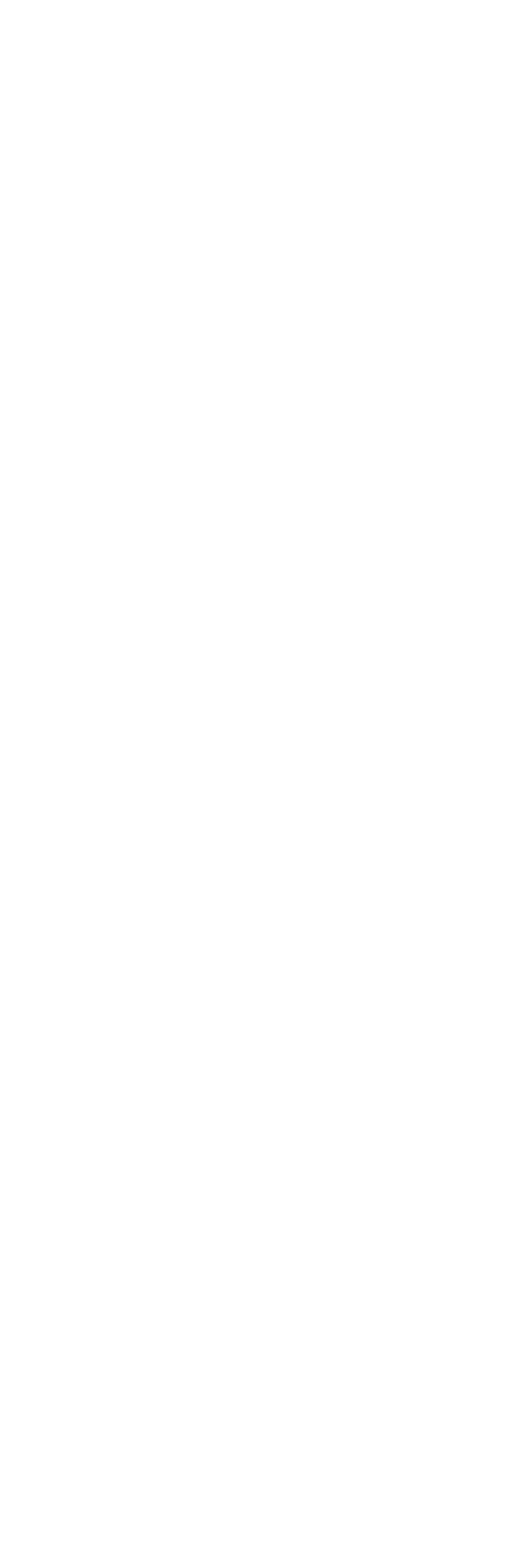
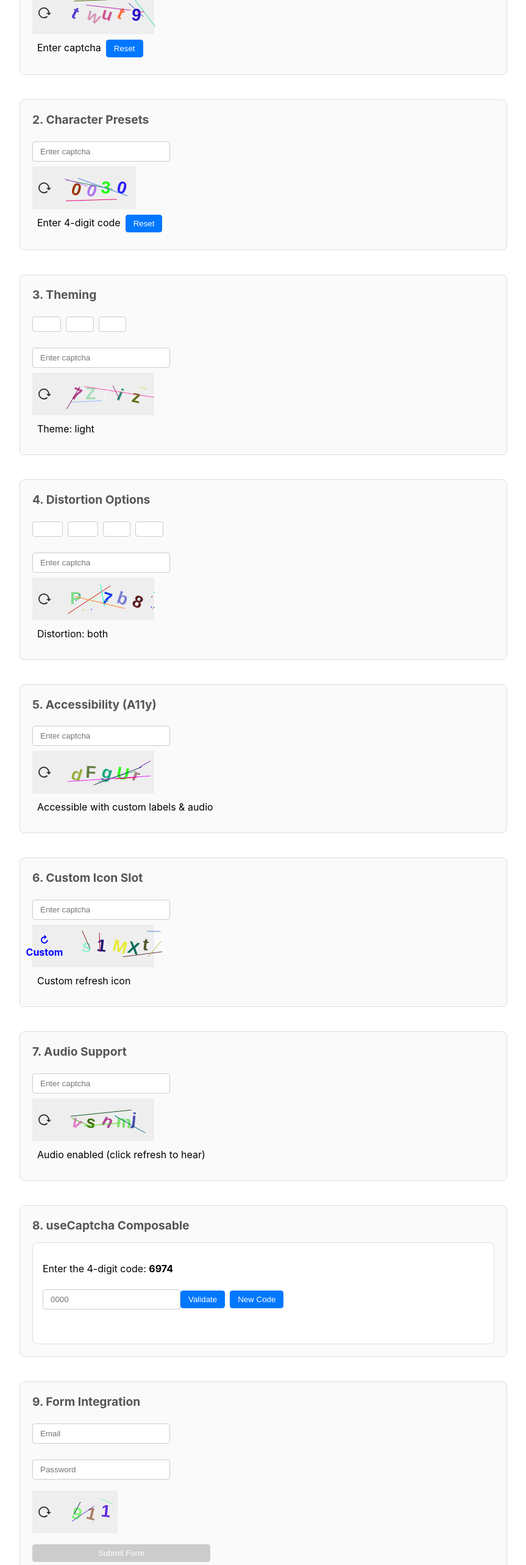
Before and after one commit to parsajiravand/vue-client-recaptcha, a Vue app: page / in a window 1280 px wide. Shown: the part 234-2800 px from the top of the page at 61% size, without its empty margins (208-1071 px from the left). Before the commit the page ends 800 px from the top, so only its background shows below. Built offline with nearby package versions, Linux system fonts and the light colour scheme.

Commit message:
Setup more samples

```diff
--- a/src/App.vue
+++ b/src/App.vue
@@ -1,28 +1,366 @@
-<script lang="ts" setup>
+<script setup lang="ts">
 import VueClientRecaptcha from "./components/vue-client-recaptcha.vue";
-import { ref } from "vue";
+import { useCaptcha } from "./composables/useCaptcha";
+import { ref, reactive } from "vue";
 
+// Basic v-model example
 const inputValue = ref("");
 const isValid = ref(false);
-const captchaRef = ref<InstanceType<typeof VueClientRecaptcha> | null>(null);
+const captchaRef = ref<any>(null);
 
-const getCaptchaCode = (value: string) => console.log("Code:", value);
-const checkValidCaptcha = (value: boolean) => console.log("Valid:", value);
+// Chars preset example
+const presetInput = ref("");
+const presetValid = ref(false);
+const presetCaptchaRef = ref<any>(null);
+
+// Theme example
+const themeInput = ref("");
+const themeValid = ref(false);
+const currentTheme = ref<"light" | "dark" | "auto">("light");
+
+// Distortion example
+const distortionInput = ref("");
+const distortionValid = ref(false);
+const distortionType = ref<"none" | "lines" | "dots" | "both">("both");
+
+// Accessibility example
+const a11yInput = ref("");
+const a11yValid = ref(false);
+
+// Custom icon example
+const iconInput = ref("");
+const iconValid = ref(false);
+
+// Audio example
+const audioInput = ref("");
+const audioValid = ref(false);
+
+// useCaptcha composable example
+const { code: composableCode, generate: generateCaptcha, validate: validateCaptcha, reset: resetCaptcha } = useCaptcha({
+  charsPreset: 'numeric',
+  count: 4
+});
+
+generateCaptcha();
+
+const composableInput = ref("");
+const composableMessage = ref("");
+
+// Form integration example
+const form = reactive({
+  email: '',
+  password: '',
+  captcha: ''
+});
+const formValid = ref(false);
+const formCaptchaRef = ref<any>(null);
+
+const submitForm = () => {
+  if (!formValid.value) {
+    alert('Please complete the captcha');
+    return;
+  }
+  alert('Form submitted successfully!');
+  form.email = '';
+  form.password = '';
+  form.captcha = '';
+  (formCaptchaRef as any)?.resetCaptcha?.();
+  formValid.value = false;
+};
+
+// Event handlers
+const getCaptchaCode = (code: string) => console.log("Code:", code);
+const checkValidCaptcha = (valid: boolean) => console.log("Valid:", valid);
+
+// Composable handlers
+const checkComposable = () => {
+  if (validateCaptcha(composableInput.value)) {
+    composableMessage.value = '✓ Correct!';
+  } else {
+    composableMessage.value = '✗ Try again';
+    generateCaptcha();
+  }
+};
 </script>
+
 <template>
-  <div>
+  <div class="app">
+    <h1>Vue Client Recaptcha v2 Examples</h1>
+
+    <!-- Basic v-model -->
+    <section class="example">
+      <h2>1. Basic v-model</h2>
       <input v-model="inputValue" placeholder="Enter captcha" />
-    <button @click="captchaRef?.resetCaptcha?.()">Reset Captcha</button>
       <VueClientRecaptcha
         ref="captchaRef"
         v-model="inputValue"
         v-model:valid="isValid"
-      :count="3"
         @getCode="getCaptchaCode"
         @isValid="checkValidCaptcha"
-      :radius="20"
       />
+      <p class="status" :class="{ valid: isValid }">{{ isValid ? '✓ Valid' : 'Enter captcha' }}</p>
+      <button @click="(captchaRef as any)?.resetCaptcha?.()">Reset</button>
+    </section>
+
+    <!-- Chars presets -->
+    <section class="example">
+      <h2>2. Character Presets</h2>
+      <input v-model="presetInput" placeholder="Enter captcha" />
+      <VueClientRecaptcha
+        ref="presetCaptchaRef"
+        v-model="presetInput"
+        v-model:valid="presetValid"
+        chars-preset="numeric"
+        :count="4"
+      />
+      <p class="status" :class="{ valid: presetValid }">{{ presetValid ? '✓ Valid (numeric)' : 'Enter 4-digit code' }}</p>
+      <button @click="(presetCaptchaRef as any)?.resetCaptcha?.()">Reset</button>
+    </section>
+
+    <!-- Theming -->
+    <section class="example">
+      <h2>3. Theming</h2>
+      <div class="controls">
+        <button @click="currentTheme = 'light'">Light</button>
+        <button @click="currentTheme = 'dark'">Dark</button>
+        <button @click="currentTheme = 'auto'">Auto</button>
+      </div>
+      <input v-model="themeInput" placeholder="Enter captcha" />
+      <VueClientRecaptcha
+        v-model="themeInput"
+        v-model:valid="themeValid"
+        :theme="currentTheme"
+      />
+      <p class="status" :class="{ valid: themeValid }">Theme: {{ currentTheme }}</p>
+    </section>
+
+    <!-- Distortion options -->
+    <section class="example">
+      <h2>4. Distortion Options</h2>
+      <div class="controls">
+        <button @click="distortionType = 'none'">None</button>
+        <button @click="distortionType = 'lines'">Lines</button>
+        <button @click="distortionType = 'dots'">Dots</button>
+        <button @click="distortionType = 'both'">Both</button>
+      </div>
+      <input v-model="distortionInput" placeholder="Enter captcha" />
+      <VueClientRecaptcha
+        v-model="distortionInput"
+        v-model:valid="distortionValid"
+        :distortion="distortionType"
+        :noise-dots="distortionType === 'dots' || distortionType === 'both' ? 15 : 0"
+        :noise-lines="distortionType === 'lines' || distortionType === 'both' ? 3 : -1"
+      />
+      <p class="status" :class="{ valid: distortionValid }">Distortion: {{ distortionType }}</p>
+    </section>
+
+    <!-- Accessibility -->
+    <section class="example">
+      <h2>5. Accessibility (A11y)</h2>
+      <input v-model="a11yInput" placeholder="Enter captcha" />
+      <VueClientRecaptcha
+        v-model="a11yInput"
+        v-model:valid="a11yValid"
+        refresh-label="Refresh the captcha code"
+        canvas-label="Visual captcha code"
+        :audio-enabled="true"
+      />
+      <p class="status" :class="{ valid: a11yValid }">Accessible with custom labels & audio</p>
+    </section>
+
+    <!-- Custom icon -->
+    <section class="example">
+      <h2>6. Custom Icon Slot</h2>
+      <input v-model="iconInput" placeholder="Enter captcha" />
+      <VueClientRecaptcha v-model="iconInput" v-model:valid="iconValid">
+        <template #icon>
+          <span style="color: blue; font-weight: bold; cursor: pointer">↻ Custom</span>
+        </template>
+      </VueClientRecaptcha>
+      <p class="status" :class="{ valid: iconValid }">Custom refresh icon</p>
+    </section>
+
+    <!-- Audio enabled -->
+    <section class="example">
+      <h2>7. Audio Support</h2>
+      <input v-model="audioInput" placeholder="Enter captcha" />
+      <VueClientRecaptcha
+        v-model="audioInput"
+        v-model:valid="audioValid"
+        :audio-enabled="true"
+      />
+      <p class="status" :class="{ valid: audioValid }">Audio enabled (click refresh to hear)</p>
+    </section>
+
+    <!-- useCaptcha composable -->
+    <section class="example">
+      <h2>8. useCaptcha Composable</h2>
+      <div class="composable-demo">
+        <p>Enter the 4-digit code: <strong>{{ composableCode }}</strong></p>
+        <input v-model="composableInput" placeholder="0000" maxlength="4" />
+        <button @click="checkComposable">Validate</button>
+        <button @click="resetCaptcha">New Code</button>
+        <p class="message" :class="{ success: composableMessage.includes('✓'), error: composableMessage.includes('✗') }">
+          {{ composableMessage }}
+        </p>
+      </div>
+    </section>
+
+    <!-- Form integration -->
+    <section class="example">
+      <h2>9. Form Integration</h2>
+      <form @submit.prevent="submitForm" class="form">
+        <input v-model="form.email" type="email" placeholder="Email" required />
+        <input v-model="form.password" type="password" placeholder="Password" required />
+        <VueClientRecaptcha
+          ref="formCaptchaRef"
+          v-model="form.captcha"
+          v-model:valid="formValid"
+          chars-preset="numeric"
+          :count="3"
+        />
+        <button type="submit" :disabled="!formValid">Submit Form</button>
+      </form>
+    </section>
+
+    <!-- CSS Variables demo -->
+    <section class="example">
+      <h2>10. CSS Variables (Theming)</h2>
+      <input v-model="iconInput" placeholder="Enter captcha" />
+      <VueClientRecaptcha
+        v-model="iconInput"
+        v-model:valid="iconValid"
+        class="custom-themed"
+      >
+        <template #icon>
+          <span style="color: var(--vcr-icon-color); font-weight: bold">↻ Themed</span>
+        </template>
+      </VueClientRecaptcha>
+      <p class="status" :class="{ valid: iconValid }">Custom CSS variables applied</p>
+    </section>
   </div>
 </template>
 
-<style></style>
+<style scoped>
+.app {
+  max-width: 800px;
+  margin: 0 auto;
+  padding: 20px;
+  font-family: -apple-system, BlinkMacSystemFont, 'Segoe UI', Roboto, sans-serif;
+}
+
+.example {
+  margin-bottom: 40px;
+  padding: 20px;
+  border: 1px solid #ddd;
+  border-radius: 8px;
+  background: #fafafa;
+}
+
+h1 {
+  text-align: center;
+  color: #333;
+}
+
+h2 {
+  margin-top: 0;
+  color: #555;
+  font-size: 1.2em;
+}
+
+input {
+  padding: 8px 12px;
+  border: 1px solid #ccc;
+  border-radius: 4px;
+  margin: 8px 0;
+  width: 200px;
+}
+
+.controls {
+  margin-bottom: 10px;
+}
+
+.controls button {
+  margin-right: 8px;
+  padding: 4px 8px;
+  cursor: pointer;
+  border: 1px solid #ccc;
+  border-radius: 4px;
+  background: white;
+}
+
+.controls button:hover {
+  background: #f0f0f0;
+}
+
+button {
+  margin: 8px 8px 8px 0;
+  padding: 6px 12px;
+  cursor: pointer;
+  border: 1px solid #0077ff;
+  border-radius: 4px;
+  background: #0077ff;
+  color: white;
+}
+
+button:hover {
+  background: #0056cc;
+}
+
+button:disabled {
+  background: #ccc;
+  border-color: #ccc;
+  cursor: not-allowed;
+}
+
+.status {
+  margin: 8px 0;
+  padding: 4px 8px;
+  border-radius: 4px;
+  display: inline-block;
+}
+
+.status.valid {
+  background: #d4edda;
+  color: #155724;
+  border: 1px solid #c3e6cb;
+}
+
+.form {
+  display: flex;
+  flex-direction: column;
+  gap: 10px;
+  max-width: 300px;
+}
+
+.composable-demo {
+  padding: 16px;
+  border: 1px solid #ddd;
+  border-radius: 8px;
+  background: white;
+}
+
+.message {
+  margin-top: 8px;
+  padding: 4px 8px;
+  border-radius: 4px;
+  font-weight: bold;
+}
+
+.message.success {
+  background: #d4edda;
+  color: #155724;
+}
+
+.message.error {
+  background: #f8d7da;
+  color: #721c24;
+}
+
+.custom-themed {
+  --vcr-bg: #f0f8ff;
+  --vcr-icon-color: #ff6b35;
+  --vcr-radius: 12px;
+  --vcr-padding: 14px;
+}
+</style>
--- a/src/components/vue-client-recaptcha.vue
+++ b/src/components/vue-client-recaptcha.vue
@@ -164,6 +164,23 @@ onMounted(() => {
 
 watch(
   [canvasWidth, canvasHeight],
+  () => {
+    if (captcha_canvas.value) captcha();
+  },
+  { flush: "post" }
+);
+
+// Watch for visual prop changes to regenerate captcha
+watch(
+  [
+    () => props.distortion,
+    () => props.noiseDots,
+    () => props.noiseLines,
+    () => props.hideLines,
+    () => props.customTextColor,
+    () => props.textColors,
+    () => props.captchaFont
+  ],
   () => {
     if (captcha_canvas.value) captcha();
   },
```
Lines whose indentation alone changed are shown as unchanged.
